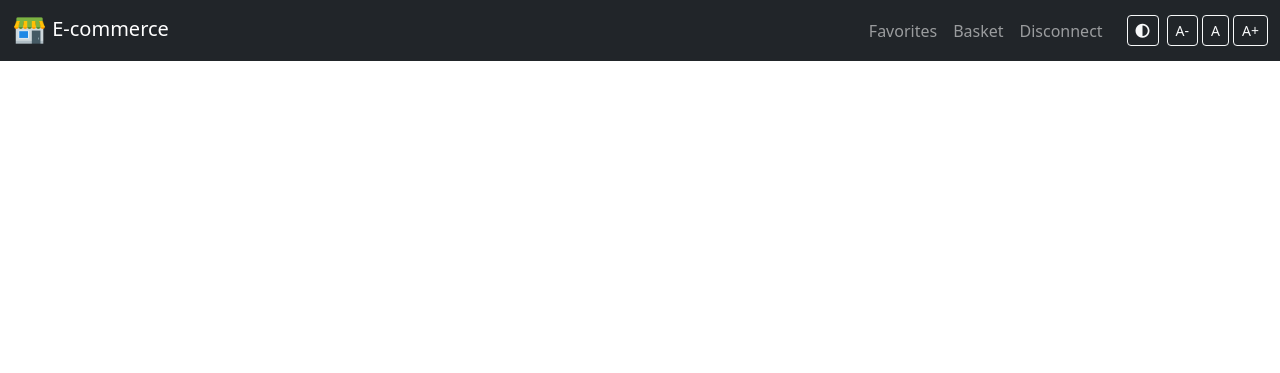
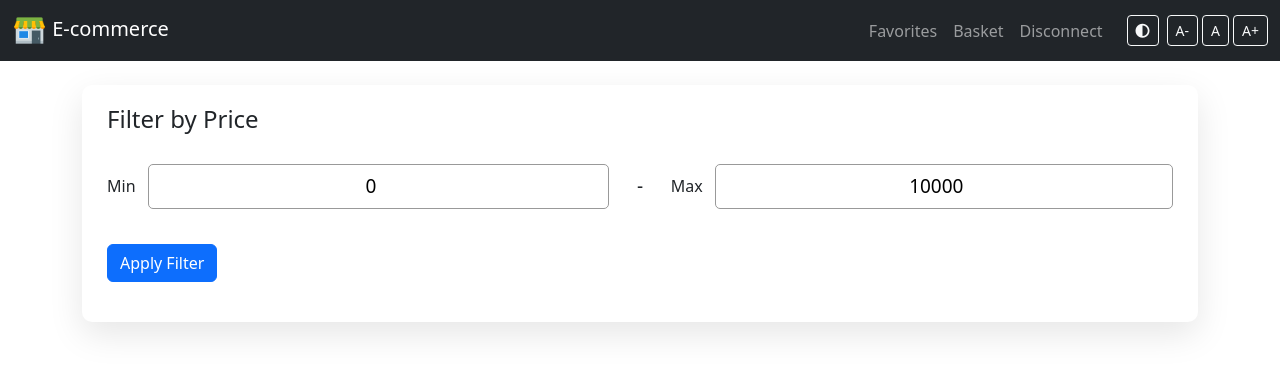
Before and after one commit to Bilal-Belli/E-commerce-Flask-Web-App, a Flask app: page / in a window 1280 px wide. Shown: the top 373 px of the page. Run offline with Flask 3, Linux system fonts and the light colour scheme; the visitor is signed in with stand-in values (Sample User, id 1); data that the repository does not hold is empty.

Commit message:
i fixed the structure of the project

```diff
--- a/ToDo-Flask-Web-App/static/css/style.css
+++ /dev/null
@@ -1,21 +0,0 @@
-body.high-contrast {
-    background-color: black !important;
-    color: white !important;
-}
-
-.high-contrast .card {
-    background-color: #333 !important;
-    border-color: white !important;
-}
-
-.text-small {
-    font-size: 12px !important;
-}
-
-.text-medium {
-    font-size: 16px !important;
-}
-
-.text-large {
-    font-size: 20px !important;
-}
--- a/ToDo-Flask-Web-App/app.py
+++ b/app.py
@@ -1,4 +1,4 @@
-from flask import Flask, render_template, request, redirect, url_for, session, flash, jsonify
+from flask import Flask, render_template, request, redirect, url_for, session, flash, jsonify, render_template_string
 from flask_bcrypt import Bcrypt
 import mysql.connector
 
@@ -11,12 +11,13 @@ db_config = {
     "host": "localhost",
     "user": "root",
     "password": "1234",
-    "database": "bilalbelli$ecommerce"
+    "database": "ecommerce"
 }
 
 # "host" for deployement : bilalbelli.mysql.pythonanywhere-services.com
 # "user": bilalbelli
 # "password": "1A2Z3E4R"
+# "database": "bilalbelli$ecommerce"
 
 # Database connection
 def get_db_connection():
@@ -264,5 +265,46 @@ def basket():
 
     return render_template('basket.html', basket_items=basket_items, basket_total=basket_total, user_solde=user_solde)
 
+@app.route('/filter_products')
+def filter_products():
+    min_price = float(request.args.get('min_price', 0))
+    max_price = float(request.args.get('max_price', float('inf')))
+
+    connection = get_db_connection()
+    cursor = connection.cursor(dictionary=True)
+
+    try:
+        query = "SELECT * FROM products WHERE price BETWEEN %s AND %s AND quantity > 0"
+        cursor.execute(query, (min_price, max_price))
+        filtered_products = cursor.fetchall()
+    finally:
+        cursor.close()
+        connection.close()
+
+    return render_template_string('''
+        {% for product in products %}
+            <div class="col-md-4 mb-4">
+                <div class="card h-100">
+                    <div class="card-body">
+                        <h5 class="card-title">{{ product.name }}</h5>
+                        <p class="card-text">
+                            <strong>Price:</strong> ${{ product.price }} <br>
+                            <strong>Quantity:</strong> {{ product.quantity }}
+                        </p>
+                        <form method="post" class="d-flex justify-content-between">
+                            <input type="hidden" name="product_id" value="{{ product.id }}">
+                            <button type="button" class="btn btn-outline-primary like-btn" data-product-id="{{ product.id }}">
+                                <i class="fas fa-heart"></i> Like
+                            </button>
+                            <button type="submit" name="action" value="add_to_basket" class="btn btn-outline-success">
+                                <i class="fas fa-shopping-cart"></i> Add to Basket
+                            </button>
+                        </form>
+                    </div>
+                </div>
+            </div>
+        {% endfor %}
+    ''', products=filtered_products)
+
 if __name__ == '__main__':
     app.run(debug=True)
--- /dev/null
+++ b/static/css/style.css
@@ -0,0 +1,105 @@
+body.high-contrast {
+    background-color: black !important;
+    color: white !important;
+}
+
+.high-contrast .card {
+    background-color: #333 !important;
+    border-color: white !important;
+}
+
+.text-small {
+    font-size: 12px !important;
+}
+
+.text-medium {
+    font-size: 16px !important;
+}
+
+.text-large {
+    font-size: 20px !important;
+}
+
+
+.price-filter {
+    width: 100%;
+    background: #fff;
+    border-radius: 10px;
+    padding: 20px 25px 40px;
+    box-shadow: 0 12px 35px rgba(0,0,0,0.1);
+}
+.price-input {
+    width: 100%;
+    display: flex;
+    margin: 30px 0 35px;
+}
+.price-input .field {
+    display: flex;
+    width: 100%;
+    height: 45px;
+    align-items: center;
+}
+.field input {
+    width: 100%;
+    height: 100%;
+    outline: none;
+    font-size: 19px;
+    margin-left: 12px;
+    border-radius: 5px;
+    text-align: center;
+    border: 1px solid #999;
+    -moz-appearance: textfield;
+}
+.price-input .separator {
+    width: 130px;
+    display: flex;
+    font-size: 19px;
+    align-items: center;
+    justify-content: center;
+}
+.slider {
+    height: 5px;
+    position: relative;
+    background: #ddd;
+    border-radius: 5px;
+}
+.slider .progress {
+    height: 100%;
+    left: 0%;
+    right: 0%;
+    position: absolute;
+    border-radius: 5px;
+    background: #17a2b8;
+}
+.range-input {
+    position: relative;
+}
+.range-input input {
+    position: absolute;
+    width: 100%;
+    height: 5px;
+    top: -5px;
+    background: none;
+    pointer-events: none;
+    -webkit-appearance: none;
+    -moz-appearance: none;
+}
+input[type="range"]::-webkit-slider-thumb {
+    height: 17px;
+    width: 17px;
+    border-radius: 50%;
+    background: #17a2b8;
+    pointer-events: auto;
+    -webkit-appearance: none;
+    box-shadow: 0 0 6px rgba(0,0,0,0.05);
+}
+input[type="range"]::-moz-range-thumb {
+    height: 17px;
+    width: 17px;
+    border: none;
+    border-radius: 50%;
+    background: #17a2b8;
+    pointer-events: auto;
+    -moz-appearance: none;
+    box-shadow: 0 0 6px rgba(0,0,0,0.05);
+}
--- /dev/null
+++ b/static/js/filterFunction.js
@@ -0,0 +1,22 @@
+$(document).ready(function() {
+    $('#price-filter-form').on('submit', function(e) {
+        e.preventDefault();
+        var minPrice = $('#min-price').val();
+        var maxPrice = $('#max-price').val();
+
+        $.ajax({
+            url: '/filter_products',
+            type: 'GET',
+            data: {
+                min_price: minPrice,
+                max_price: maxPrice
+            },
+            success: function(response) {
+                $('.row').html(response);
+            },
+            error: function(error) {
+                console.log('Error:', error);
+            }
+        });
+    });
+});
--- a/ToDo-Flask-Web-App/templates/home.html
+++ b/templates/home.html
@@ -44,6 +44,27 @@
         </div>
     </nav>
 
+    <!-- Products Filter -->
+    <div class="container mt-4">
+        <div class="price-filter">
+            <h4>Filter by Price</h4>
+            <form id="price-filter-form">
+                <div class="price-input">
+                    <div class="field">
+                        <span>Min</span>
+                        <input type="number" id="min-price" name="min_price" value="0">
+                    </div>
+                    <div class="separator">-</div>
+                    <div class="field">
+                        <span>Max</span>
+                        <input type="number" id="max-price" name="max_price" value="10000">
+                    </div>
+                </div>
+                <button type="submit" class="btn btn-primary">Apply Filter</button>
+            </form>
+        </div>
+    </div>
+
     <!-- Product Cards -->
     <div class="container mt-4">
         <div class="row">
@@ -73,6 +94,7 @@
     </div>
 
     <script src="https://code.jquery.com/jquery-3.6.0.min.js"></script>
+    <script src="{{ url_for('static', filename='js/filterFunction.js') }}"></script>
     <script src="{{ url_for('static', filename='js/AJAXfeature.js') }}"></script>
     <script src="{{ url_for('static', filename='js/accessibilityTools.js') }}"></script>
     <script src="https://cdn.jsdelivr.net/npm/bootstrap@5.3.0-alpha3/dist/js/bootstrap.bundle.min.js"></script>
```
Also changed, not shown: CreateDataBase.sql (renamed from ToDo-Flask-Web-App/CreateDataBase.sql), requirements.txt (renamed from ToDo-Flask-Web-App/requirements.txt), static/images/favicon.ico (renamed from ToDo-Flask-Web-App/static/images/favicon.ico), static/images/favicon.png (renamed from ToDo-Flask-Web-App/static/images/favicon.png), static/js/AJAXfeature.js (renamed from ToDo-Flask-Web-App/static/js/AJAXfeature.js), static/js/accessibilityTools.js (renamed from ToDo-Flask-Web-App/static/js/accessibilityTools.js), static/js/favoriteActionAJAX.js (renamed from ToDo-Flask-Web-App/static/js/favoriteActionAJAX.js), templates/basket.html (renamed from ToDo-Flask-Web-App/templates/basket.html), templates/favorites.html (renamed from ToDo-Flask-Web-App/templates/favorites.html), templates/login.html (renamed from ToDo-Flask-Web-App/templates/login.html), templates/register.html (renamed from ToDo-Flask-Web-App/templates/register.html).
